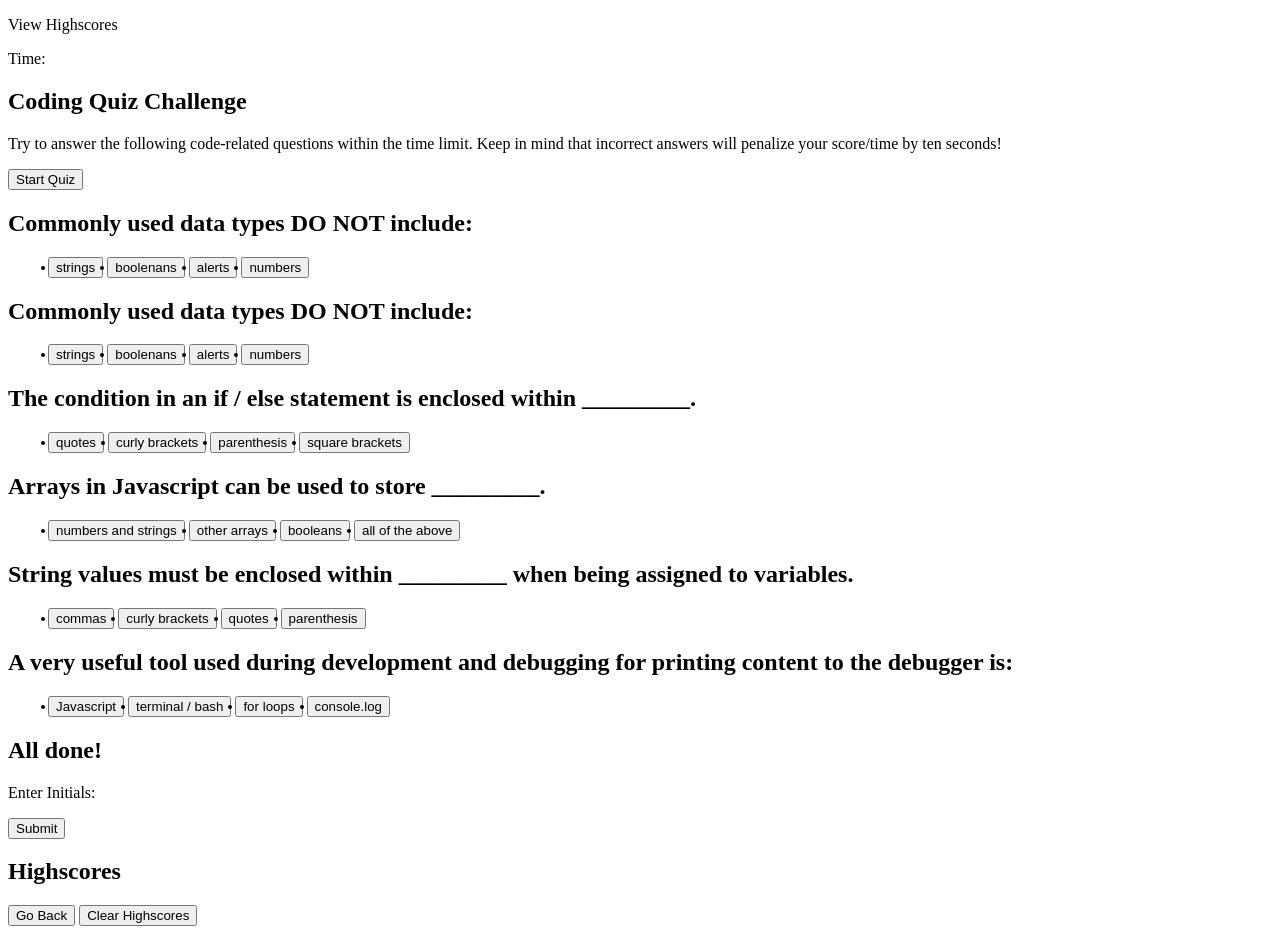
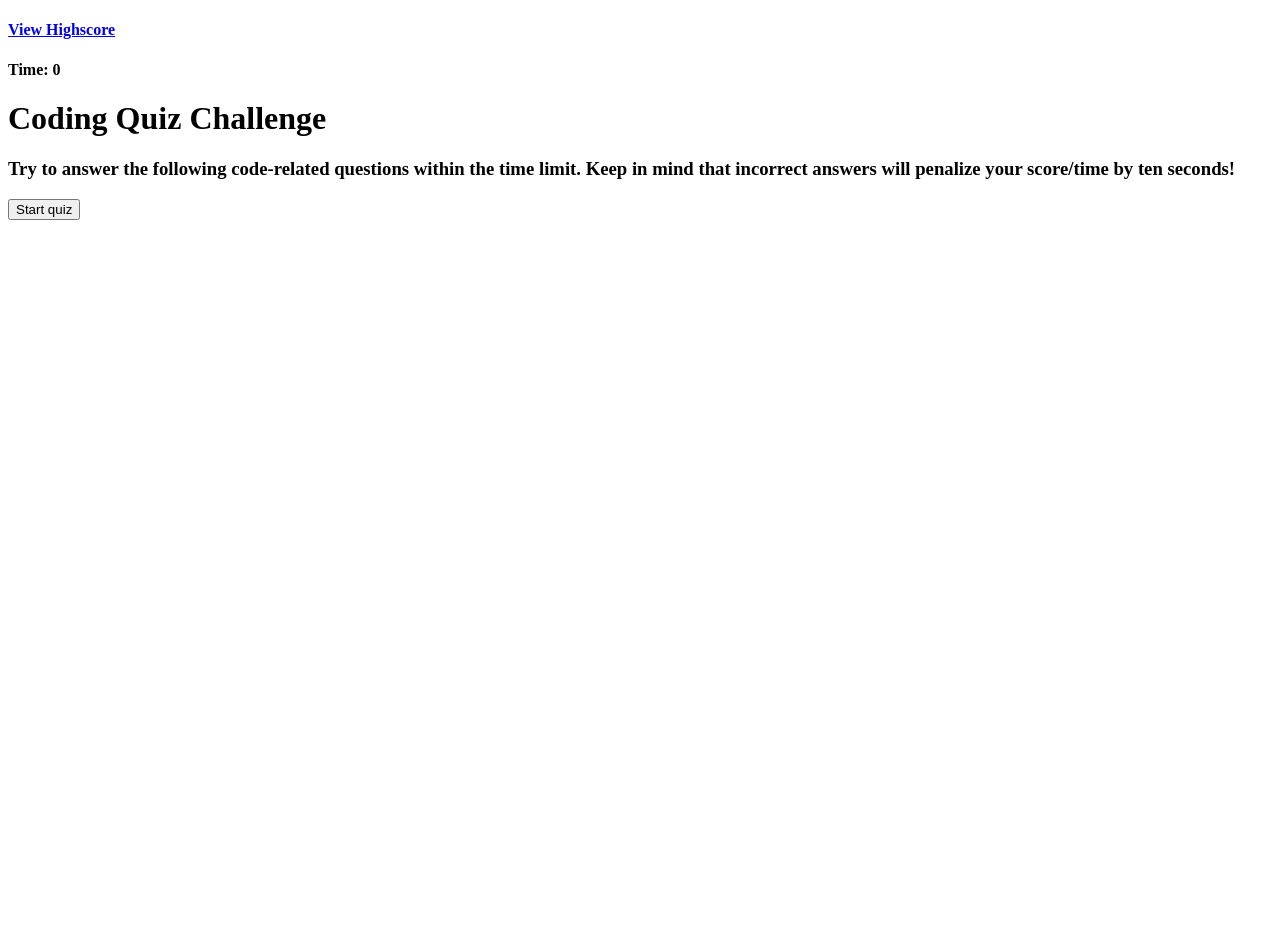
Before and after one commit to p3t3rn9uy3n/CodeQuiz, a plain HTML site: page index.html in a window 1280 px wide. After the commit the page ends 800 px from the top, so only its background shows below. Drawn offline with Linux system fonts and the light colour scheme.

Commit message:
added main content on index.html

```diff
--- a/index.html
+++ b/index.html
@@ -8,97 +8,27 @@
     <link rel="stylesheet" href="assets/css/style.css">
 </head>
 <body>
-    <header class="topbar">
-        <p>View Highscores</p>
+    <div id="nav">
+        <div class="left">
+            <a onclick="getScore()" href="#"><h4 >View Highscore</h4></a>
+        </div>
+        <div class="right">
+            <h4>Time: <span id="timeLeft">0</span></h4>
+        </div>
+    </div>
 
-        <p>Time: </p>
-    </header>
-
-
-    <section class="maincontent quizstart">
-        <h1>Coding Quiz Challenge</h1>
-
-        <p>Try to answer the following code-related questions within the time limit. Keep in mind that incorrect answers will penalize your score/time by ten seconds!</p>
-
-        <button class="btn startbtn">Start Quiz</button>
-    </section>
-
-
-    <section class="maincontent qone">
-        <h1>Commonly used data types DO NOT include:</h1>
-        <ul class="answers">
-            <button class="btn"><li>strings</li></button>
-            <button class="btn"><li>boolenans</li></button>
-            <button class="btn"><li>alerts</li></button>
-            <button class="btn"><li>numbers</li></button>
-        </ul>
-    </section>
-
-
-    <section class="maincontent qtwo">
-        <h1>Commonly used data types DO NOT include:</h1>
-        <ul class="answers">
-            <button class="btn"><li>strings</li></button>
-            <button class="btn"><li>boolenans</li></button>
-            <button class="btn"><li>alerts</li></button>
-            <button class="btn"><li>numbers</li></button>
-        </ul>
-    </section>
-
-    <section class="maincontent qthree">
-        <h1>The condition in an if / else statement is enclosed within _________.</h1>
-        <ul class="answers">
-            <button class="btn"><li>quotes</li></button>
-            <button class="btn"><li>curly brackets</li></button>
-            <button class="btn"><li>parenthesis</li></button>
-            <button class="btn"><li>square brackets</li></button>
-        </ul>
-    </section>
-
-    <section class="maincontent qfour">
-        <h1>Arrays in Javascript can be used to store _________.</h1>
-        <ul class="answers">
-            <button class="btn"><li>numbers and strings</li></button>
-            <button class="btn"><li>other arrays</li></button>
-            <button class="btn"><li>booleans</li></button>
-            <button class="btn"><li>all of the above</li></button>
-        </ul>
-    </section>
-
-    <section class="maincontent qfive">
-        <h1>String values must be enclosed within _________ when being assigned to variables.</h1>
-        <ul class="answers">
-            <button class="btn"><li>commas</li></button>
-            <button class="btn"><li>curly brackets</li></button>
-            <button class="btn"><li>quotes</li></button>
-            <button class="btn"><li>parenthesis</li></button>
-        </ul>
-    </section>
-
-
-    <section class="maincontent qsix">
-        <h1>A very useful tool used during development and debugging for printing content to the debugger is:</h1>
-        <ul class="answers">
-            <button class="btn"><li>Javascript</li></button>
-            <button class="btn"><li>terminal / bash</li></button>
-            <button class="btn"><li>for loops</li></button>
-            <button class="btn"><li>console.log</li></button>
-        </ul>
-    </section>
-
-    <section class="maincontent finishquiz">
-        <h1>All done!</h1>
-        <p>Enter Initials: <form></form></p>
-        <button class="btn submitbtn">Submit</button>
-    </section>
-
-    <section class="highscorepage">
-        <h1>Highscores</h1>
-        <form></form>
-        <button class="btn backbtn">Go Back</button>
-        <button class="btn clearbtn">Clear Highscores</button>
-    </section>
-
+    <!-- Quiz container  -->
+    <div id="quiz">
+        <div id="quizBody">
+            <h1>
+                Coding Quiz Challenge
+            </h1>
+            <h3>
+                Try to answer the following code-related questions within the time limit. Keep in mind that incorrect answers will penalize your score/time by ten seconds!
+            </h3>
+            <button id="startbtn" onclick="start()">Start quiz</button>
+        </div>
+    </div>
 
     <script src="assets/script/script.js"></script>
 </body>
```
